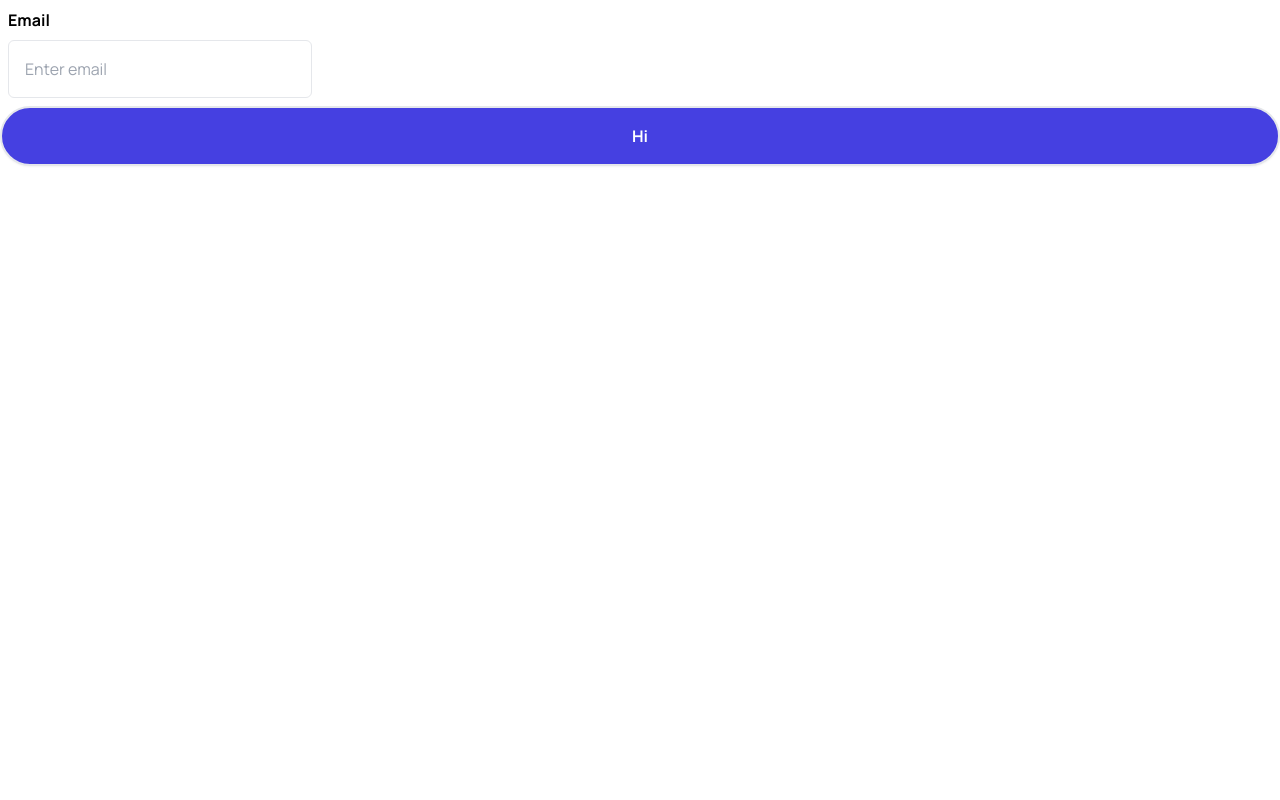
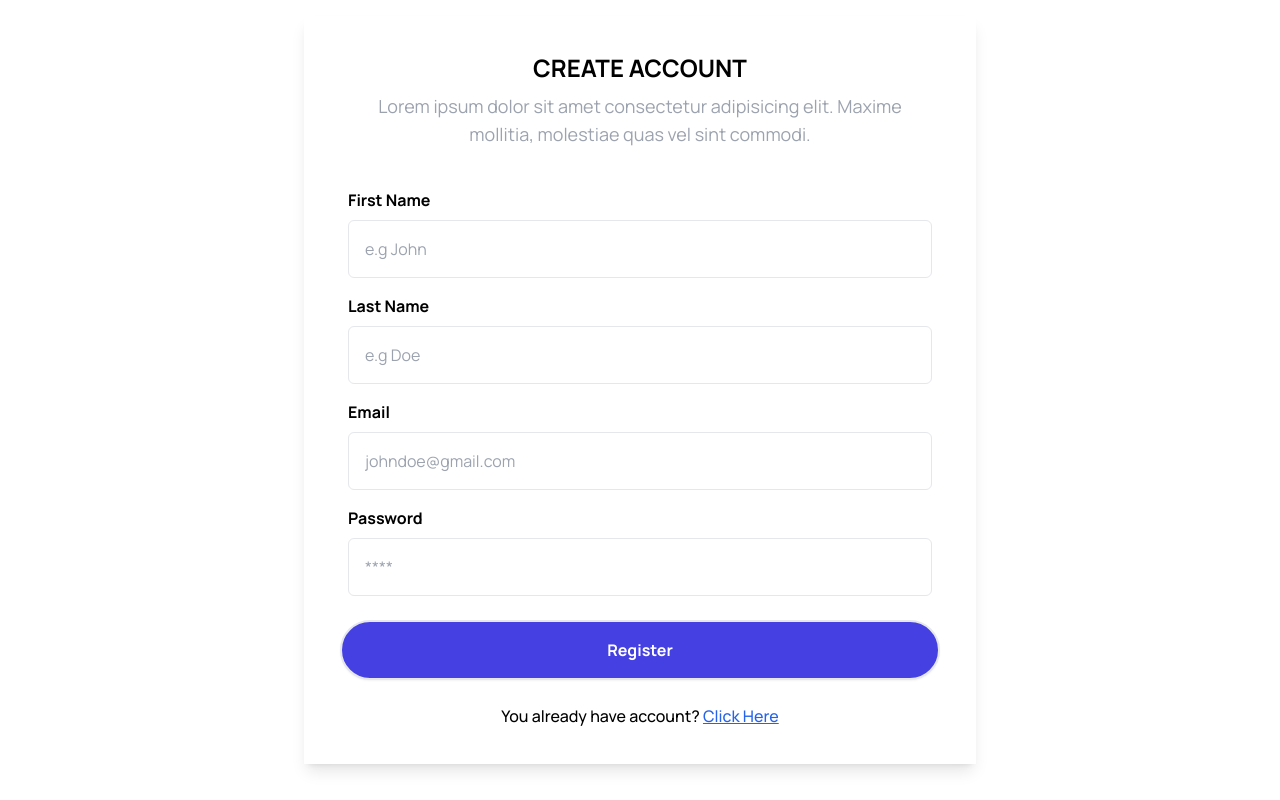
Before and after one commit to Dzenoo/Online-Learning-Platform, a Next.js app: page /signup in a window 1280 px wide. Built offline with nearby package versions, Linux system fonts and the light colour scheme.

Commit message:
Adding form

```diff
--- a/components/auth/Signup.tsx
+++ b/components/auth/Signup.tsx
@@ -4,26 +4,98 @@ import React from "react";
 import Input from "../ui/Input";
 import Button from "../ui/Button";
 import { useValidation } from "@/hooks/useValidation";
-import { VALIDATOR_EMAIL } from "@/utility/validators";
+import {
+  VALIDATOR_EMAIL,
+  VALIDATOR_MINLENGTH,
+  VALIDATOR_REQUIRE,
+} from "@/utility/validators";
+import Link from "next/link";
 
 const Signup = () => {
+  const first_name = useValidation([
+    VALIDATOR_MINLENGTH(3),
+    VALIDATOR_REQUIRE(),
+  ]);
+  const last_name = useValidation([
+    VALIDATOR_MINLENGTH(3),
+    VALIDATOR_REQUIRE(),
+  ]);
   const email = useValidation([VALIDATOR_EMAIL()]);
+  const password = useValidation([VALIDATOR_MINLENGTH(3)]);
 
   return (
+    <form className="p-9 mt-4 max-w-2xl m-auto flex gap-6 flex-col justify-center align-right bg-white shadow-lg">
       <div>
+        <h1 className="font-bold text-2xl uppercase text-center">
+          Create Account
+        </h1>
+        <p className="p-2 text-gray-400 text-lg text-center">
+          Lorem ipsum dolor sit amet consectetur adipisicing elit. Maxime
+          mollitia, molestiae quas vel sint commodi.
+        </p>
+      </div>
+      <div>
+        <Input
+          type="input"
+          error={!first_name.isValid && first_name.isTouched}
+          onChange={first_name.onChangeHandler}
+          onBlur={first_name.onBlurHandler}
+          id="instructor_firstname"
+          value={first_name.value}
+          placeholder="e.g John"
+          label="First Name"
+          helperText="Please enter valid name"
+        />
+        <Input
+          type="input"
+          error={!last_name.isValid && last_name.isTouched}
+          onChange={last_name.onChangeHandler}
+          onBlur={last_name.onBlurHandler}
+          id="instructor_lastname"
+          value={last_name.value}
+          placeholder="e.g Doe"
+          label="Last Name"
+          helperText="Please enter valid last name"
+        />
         <Input
           type="input"
           error={!email.isValid && email.isTouched}
           onChange={email.onChangeHandler}
           onBlur={email.onBlurHandler}
-        id="email"
+          id="instructor_email"
           value={email.value}
-        placeholder="Enter email"
+          placeholder="johndoe@gmail.com"
           label="Email"
-        helperText="Please enter email"
+          helperText="Please enter valid email"
         />
-      <Button value="Hi" type="button" styleType="initial" disabled={false} />
+        <Input
+          type="input"
+          error={!password.isValid && password.isTouched}
+          onChange={password.onChangeHandler}
+          onBlur={password.onBlurHandler}
+          id="instructor_password"
+          value={password.value}
+          placeholder="****"
+          label="Password"
+          helperText="Please enter valid password"
+          extraType="password"
+        />
+        <Button
+          value="Register"
+          type="button"
+          styleType="initial"
+          disabled={false}
+        />
       </div>
+      <div>
+        <p className="font-medium text-center">
+          You already have account?{" "}
+          <Link className="text-blue-600 underline" href="/">
+            Click Here
+          </Link>
+        </p>
+      </div>
+    </form>
   );
 };
 
--- a/components/ui/Button.tsx
+++ b/components/ui/Button.tsx
@@ -11,7 +11,7 @@ const Button: React.FC<ButtonProps> = ({
     <button
       type={type}
       className={`
-         py-4 w-full rounded-full shadow-sm border-2 text-white
+         py-4 mt-4 w-full rounded-full shadow-sm border-2 text-white
          font-bold hover:bg-[#4540e1ea] transition-all
          ${disabled && "disabled:opacity-40 cursor-not-allowed"}
          ${styleType === "error" && "bg-red-600"}
--- a/components/ui/Input.tsx
+++ b/components/ui/Input.tsx
@@ -11,6 +11,7 @@ const Input: React.FC<InputProps> = ({
   onChange,
   onBlur,
   id,
+  extraType,
 }) => {
   if (type === "textarea") {
     return (
@@ -37,7 +38,7 @@ const Input: React.FC<InputProps> = ({
     );
   } else {
     return (
-      <div className="flex gap-2 flex-col p-2 w-80">
+      <div className="flex gap-2 flex-col p-2">
         <label htmlFor={id} className={`font-bold ${error && "text-red-600"}`}>
           {label}
         </label>
@@ -45,7 +46,7 @@ const Input: React.FC<InputProps> = ({
           className={`border p-4 rounded-md hover:border-black ${
             error && "border-red-600"
           }`}
-          type={type}
+          type={extraType}
           id={id}
           onChange={
             onChange as (e: React.ChangeEvent<HTMLInputElement>) => void
--- a/types/InputTypes.tsx
+++ b/types/InputTypes.tsx
@@ -12,4 +12,5 @@ export interface InputProps {
   ) => void;
   onBlur: () => void;
   id: string;
+  extraType?: "password" | "number";
 }
```
Lines whose indentation alone changed are shown as unchanged.
